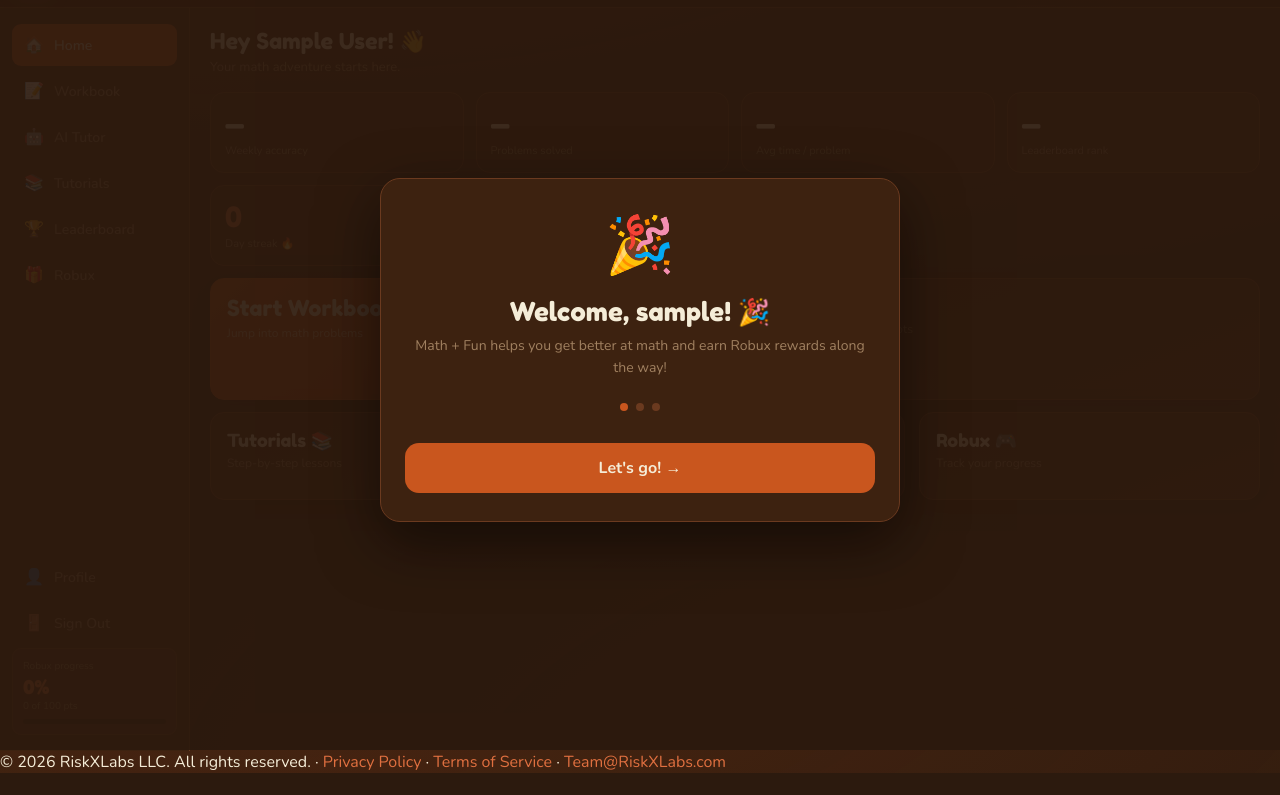
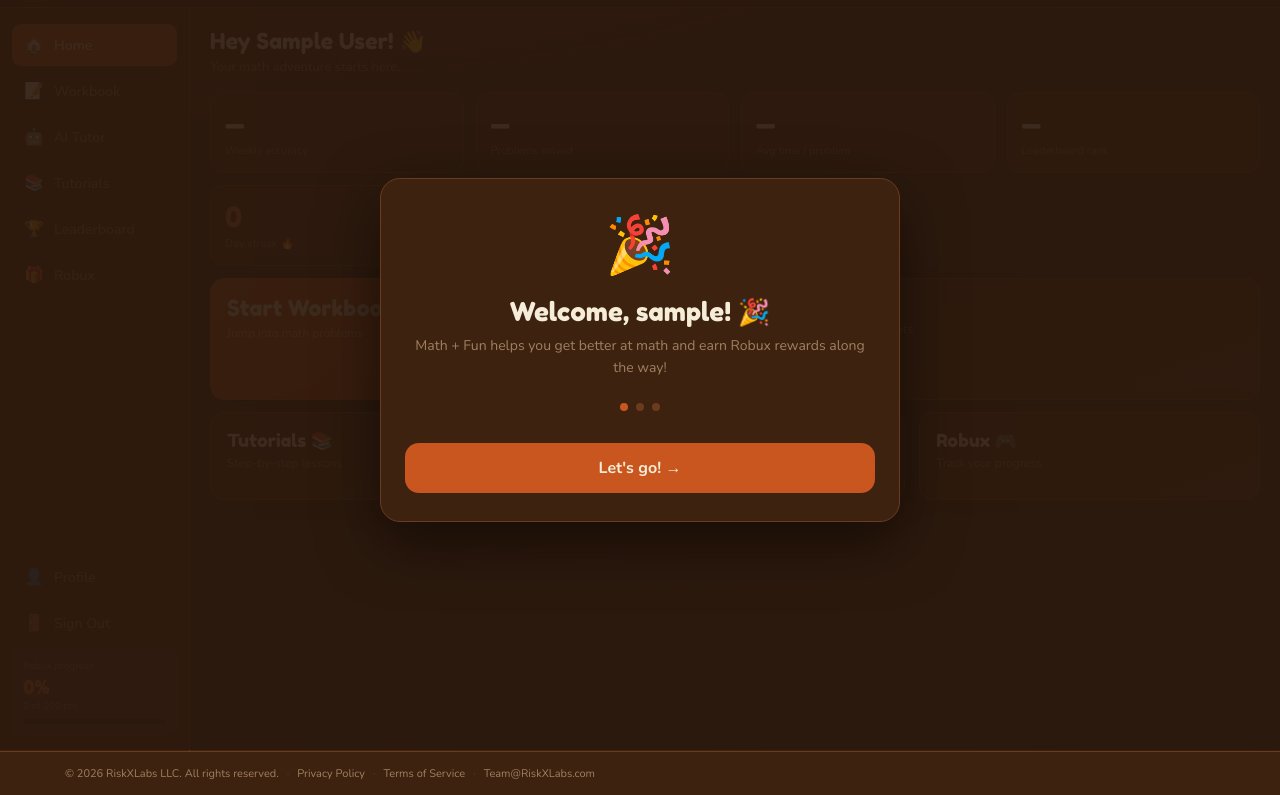
Before and after one commit to agethejedi/MAF_v5, a website: page index.html in a window 1280 px wide. Shown: the part 50-845 px from the top of the page. Before the commit the page ends 823 px from the top, so only its background shows below. Drawn offline with nearby package versions, Linux system fonts and the light colour scheme; sample sign-in values are in the browser's storage.

Commit message:
Update styles.css

```diff
--- a/css/styles.css
+++ b/css/styles.css
@@ -393,3 +393,29 @@ hr.divider { border: 0; border-top: 1px solid var(--edge); margin: 16px 0; }
 .text-sm    { font-size: 12px; }
 .kpi { font-family: var(--font-display); font-size: 26px; color: var(--cream); }
 .hidden { display: none !important; }
+
+/* ── COPYRIGHT FOOTER ────────────────────────────────────────── */
+#maf-footer {
+  width: 100%;
+  padding: 14px 24px;
+  border-top: 1px solid var(--edge);
+  background: var(--surf);
+  margin-top: auto;
+}
+.maf-footer-inner {
+  max-width: 1150px;
+  margin: 0 auto;
+  display: flex;
+  align-items: center;
+  flex-wrap: wrap;
+  gap: 8px;
+  font-size: 11px;
+  color: var(--muted);
+}
+.maf-footer-inner a {
+  color: var(--muted);
+  text-decoration: none;
+  transition: color .15s;
+}
+.maf-footer-inner a:hover { color: var(--cream-dk); }
+.footer-divider { color: var(--edge); }
```
